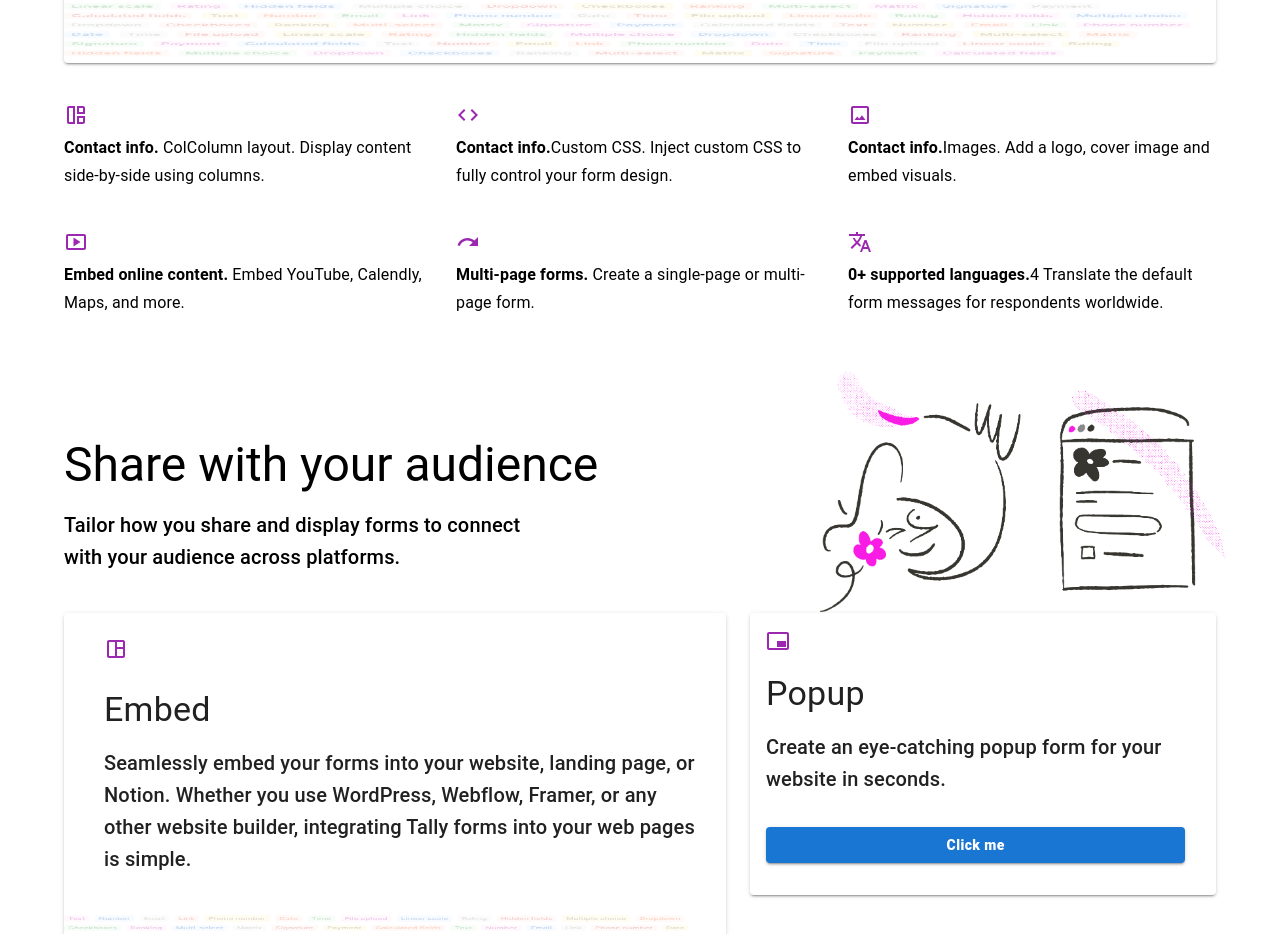
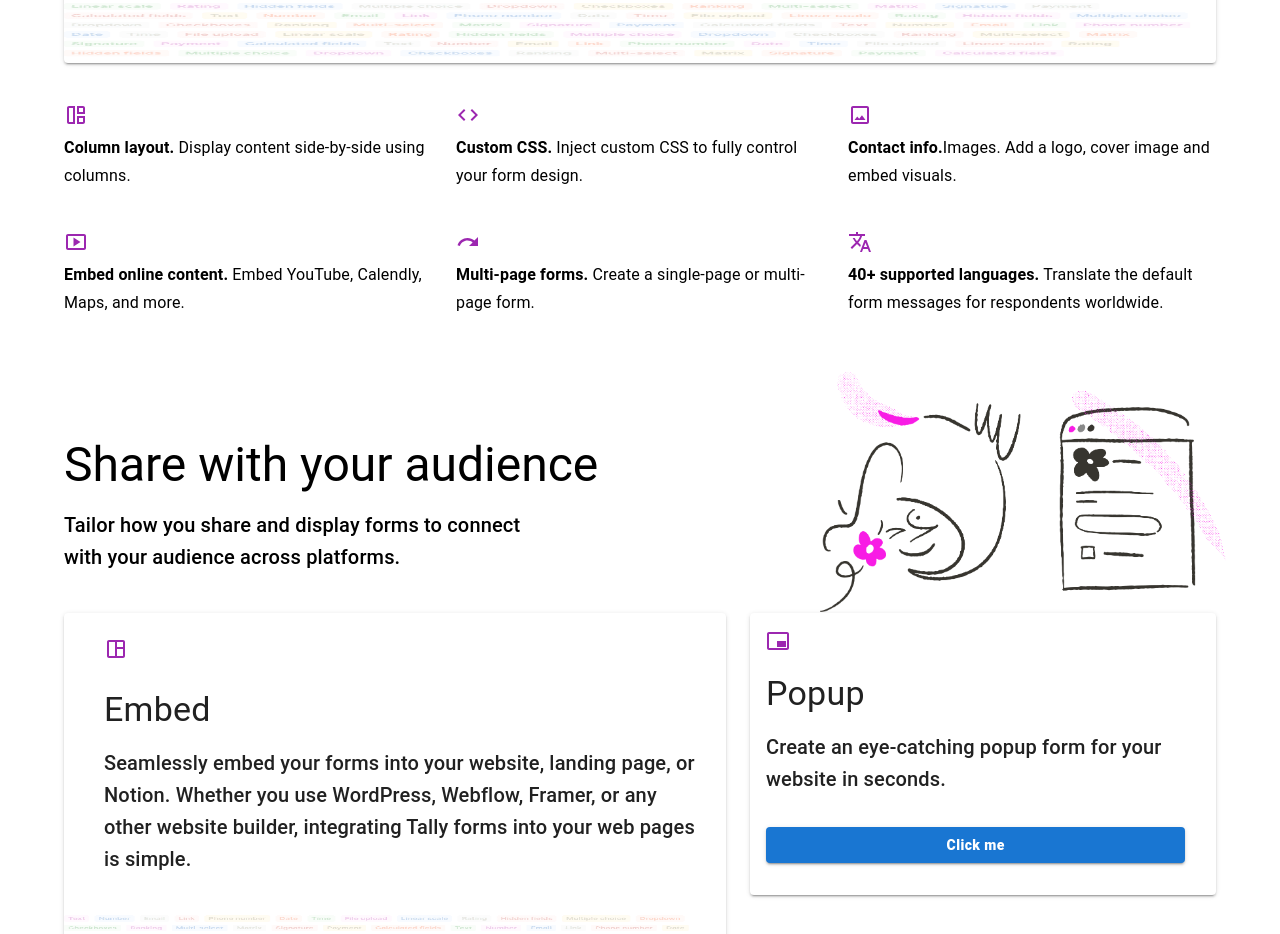
Before and after one commit to zeromcy/WebSite, a React (Create React App) app in the folder site/: page / in a window 1280 px wide. Shown: the part 6640-7574 px from the top of the page. Built offline with nearby package versions, Linux system fonts and the light colour scheme.

Commit message:
style: 调整icon;

```diff
--- a/site/src/components/sub4/index.js
+++ b/site/src/components/sub4/index.js
@@ -61,7 +61,7 @@ export default function SubFour() {
                         <AutoAwesomeMosaicOutlinedIcon color="secondary" />
                     </Typography>
                     <Typography variant="subtitle1">
-                        <b>Contact info.</b> ColColumn layout. Display content side-by-side using columns.
+                        <b>Column layout.</b> Display content side-by-side using columns.
                     </Typography>
                 </Grid>
                 <Grid item sm={4}>
@@ -69,7 +69,7 @@ export default function SubFour() {
                         <CodeIcon color="secondary" />
                     </Typography>
                     <Typography variant="subtitle1">
-                    <b>Contact info.</b>Custom CSS. Inject custom CSS to fully control your form design.
+                    <b>Custom CSS.</b> Inject custom CSS to fully control your form design.
                     </Typography>
                 </Grid>
                 <Grid item sm={4}>
@@ -105,7 +105,7 @@ export default function SubFour() {
                         <TranslateOutlinedIcon color="secondary" />
                     </Typography>
                     <Typography variant="subtitle1">
-                    <b>0+ supported languages.</b>4 Translate the default form messages for respondents worldwide.
+                    <b>40+ supported languages.</b> Translate the default form messages for respondents worldwide.
                     </Typography>
                 </Grid>
             </Grid>
```
Also changed, not shown: site/public/robots.txt (deleted).
